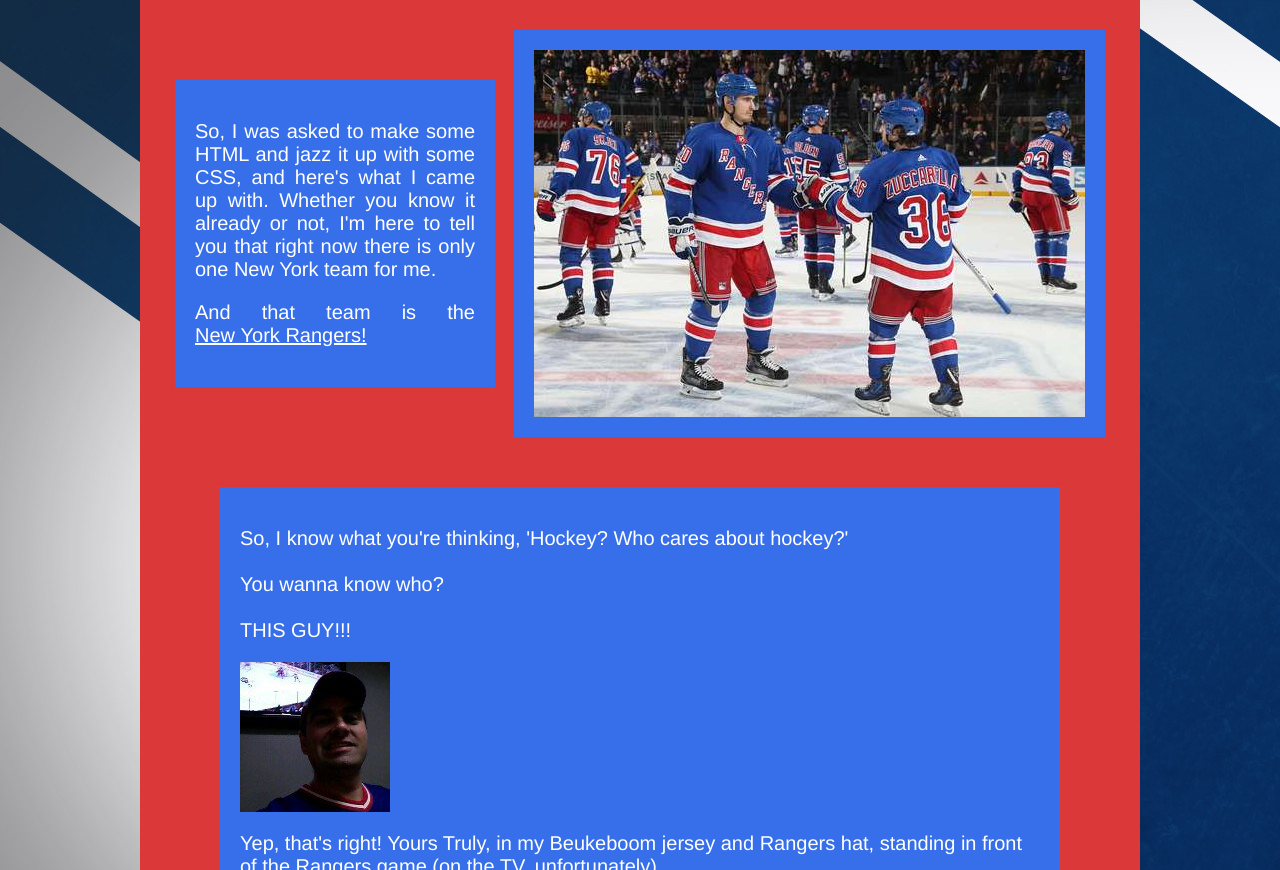
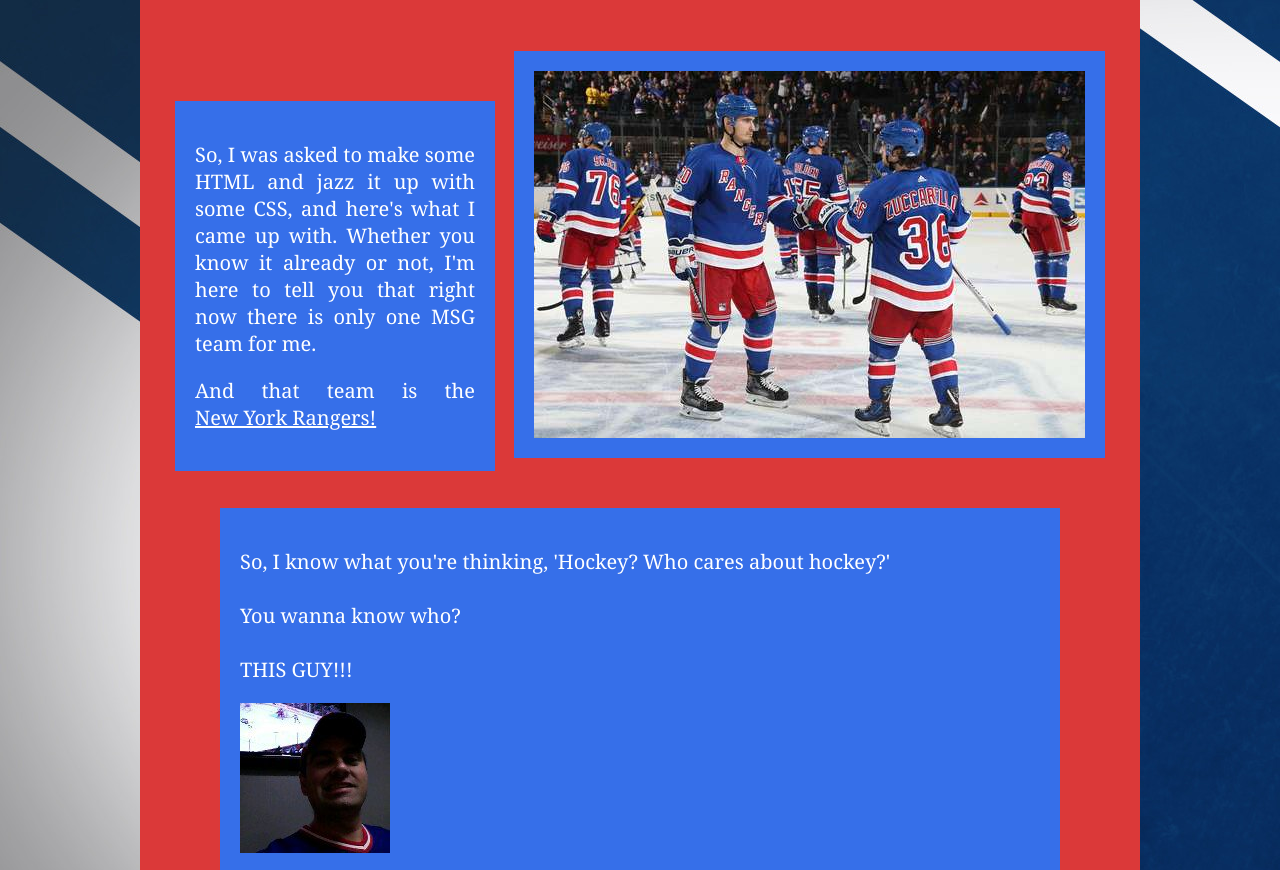
Before and after one commit to jatesta/html-me-something, a plain HTML site: page index.html in a window 1280 px wide. Shown: the part 160-1030 px from the top of the page. Drawn offline with Linux system fonts and the light colour scheme; files whose address does not match are found by name.

Commit message:
Updated font and photos

```diff
--- a/index.html
+++ b/index.html
@@ -5,7 +5,7 @@
         <link rel="stylesheet" type="text/css" href="styles.css" />
         <style>
         body {
-            background-image: url("file:///C:/Users/User/lc101/html-me-something/images/NYRWall.jpg");
+            background-image: url("file:///C:/Users/Owner/lc101/html-me-something/images/NYRWall.jpg");
         }
         </style>
     </head>
@@ -23,13 +23,13 @@
 
                     <p>So, I was asked to make some HTML and jazz it up with some CSS, and here's what I
                         came up with. Whether you know it already or not, I'm here to tell you that right
-                        now there is only one New York team for me.</p>
-                    <p>And that team is the <a id="nyr" href="https://www.nhl.com/rangers">New&nbspYork&nbspRangers!</a></p>
+                        now there is only one MSG team for me.</p>
+                    <p>And that team is the <a id="nyr" href="https://www.nhl.com/rangers" target="_blank">New&nbspYork&nbspRangers!</a></p>
 
                 </div>
 
                 <div id="photo1">
-                    <img src="file:///C:/Users/User/lc101/html-me-something/images/NYRBlue.jpg" alt="New York Rangers Photo">
+                    <img src="file:///C:/Users/Owner/lc101/html-me-something/images/NYRBlue.jpg" alt="New York Rangers Photo">
                 </div>
 
                 <div class="main">
@@ -38,14 +38,14 @@
                     You wanna know who?<br>
                     <br>
                     THIS GUY!!!</p>
-                    <img src="file:///C:/Users/User/lc101/html-me-something/images/JATRangers.jpg" alt="Yours Truly">
+                    <img src="file:///C:/Users/Owner/lc101/html-me-something/images/JATRangers.jpg" alt="Yours Truly">
                     <p>Yep, that's right! Yours Truly, in my Beukeboom jersey and Rangers hat, standing in
                     front of the Rangers game (on the TV, unfortunately).<br>
                     <br>
                     Now for those of you unfamiliar with The World's Most Famous Arena, this is a pic
                     of Madison Square Garden, the home of the New York Rangers!</p>
                     <div id="msg">
-                        <img src="file:///C:/Users/User/lc101/html-me-something/images/MSG.jpg" alt="MSG">
+                        <img src="file:///C:/Users/Owner/lc101/html-me-something/images/MSG.jpg" alt="MSG">
                     </div>
                     <p>Yes, they know it's round, but that's not what it's named for. And as you can see,
                     it's lit up in all it's Blue, Red, and White Glory!
@@ -56,7 +56,7 @@
                     and unfortunately due to a tragic storage unit mishap, I've lost all my ticket stubs,
                     but there were plenty of those! So, if you were wondering why my phone makes a funny
                     foghorn sound occasionally, followed by a "GO RANGERS!" fist-pump from me &amp my kids,
-                    it's because they just scored a goal. And if you see me checking my phone like a 13 year
+                    it's because they just scored a goal. And if you see me checking my phone like a 14 year
                     old girl on SnapCrack (not mentioning any names here), it's because as much as I enjoy
                     the company of others, well, I've got priorities...</p>
 
--- a/styles.css
+++ b/styles.css
@@ -1,7 +1,7 @@
 body {
     background-color: rgb(211, 56, 56);
     font-size: 20px;
-    font-family: Helvetica, Arial, sans-serif
+    font-family: Georgia, Helvetica, Arial, sans-serif
 }
 
 .container {
```
